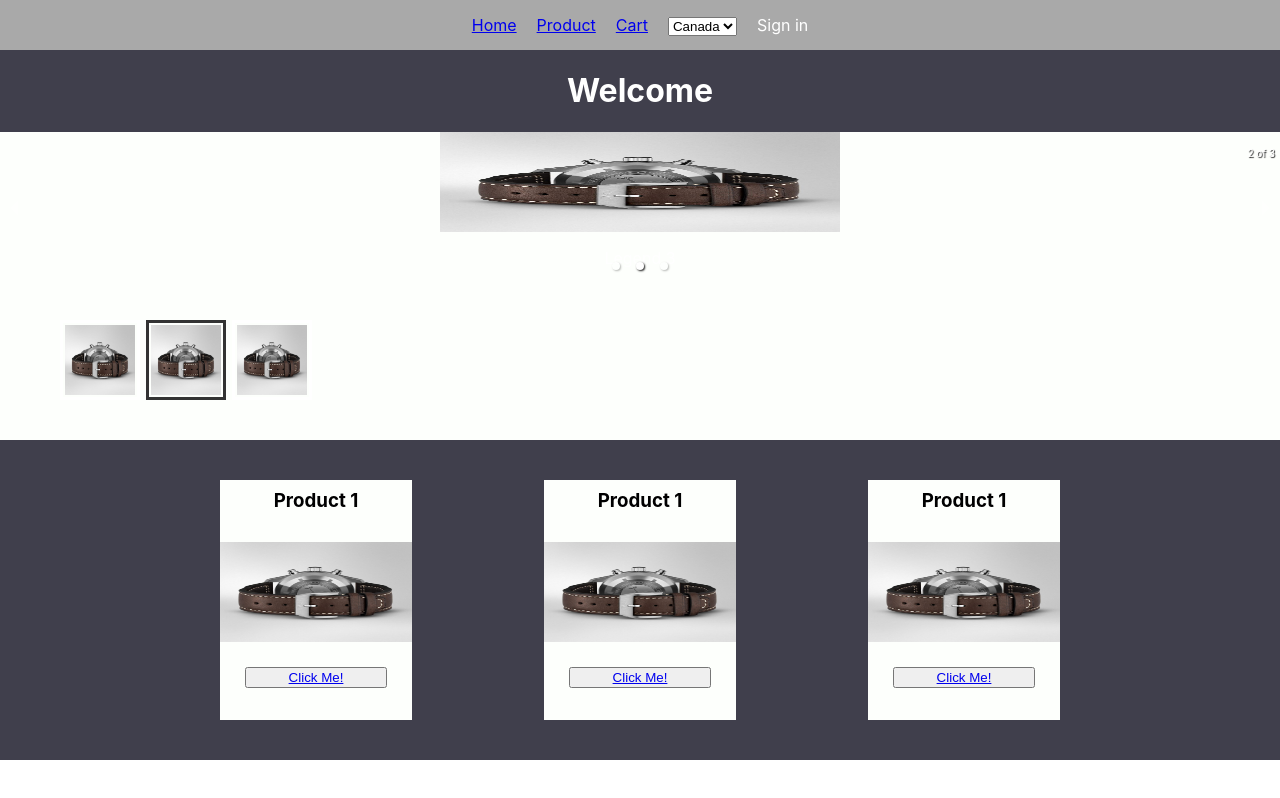
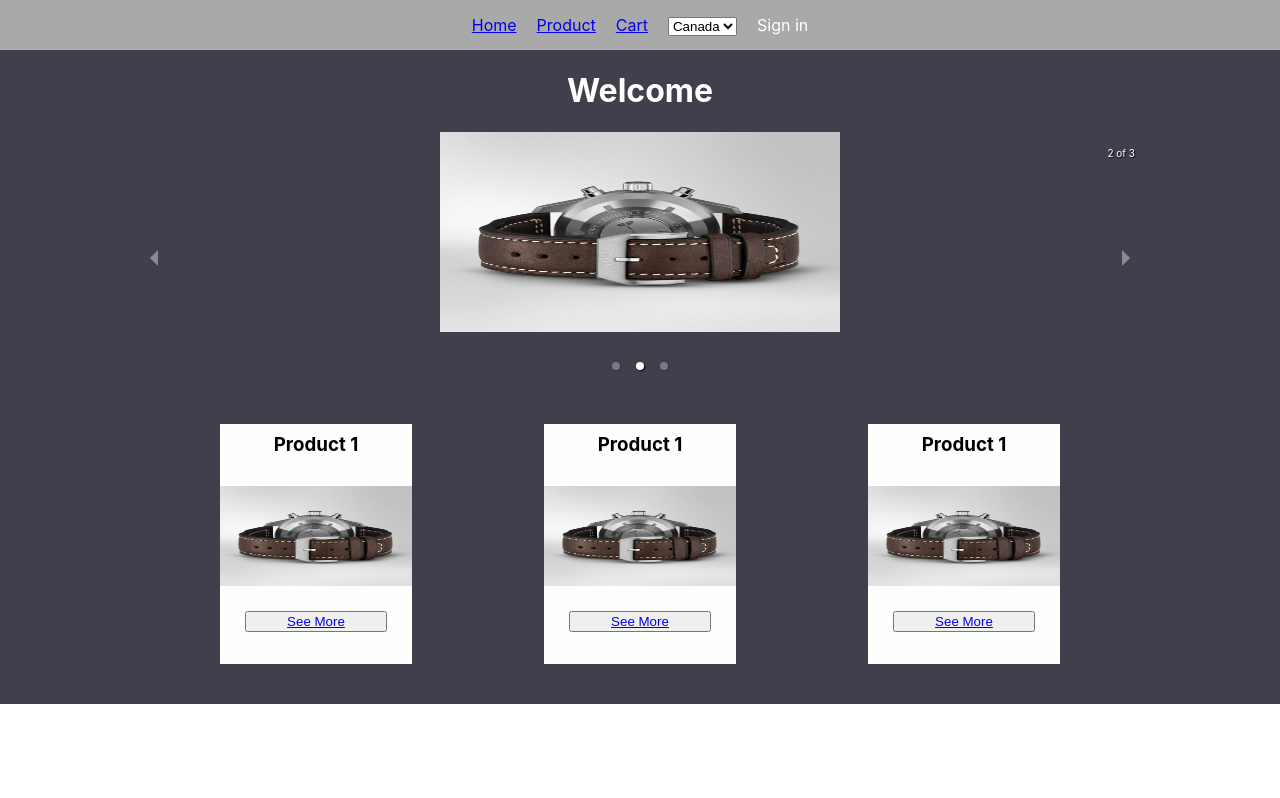
Before and after one commit to zeeshanjafri/webstore, a React (Create React App) app: page / in a window 1280 px wide. Built offline with nearby package versions, Linux system fonts and the light colour scheme.

Commit message:
Landing page modifications

```diff
--- a/src/Components/LandingPage/LandingPage.js
+++ b/src/Components/LandingPage/LandingPage.js
@@ -7,7 +7,7 @@ import { Carousel } from "react-responsive-carousel";
 
 const Homescreen = styled.div`
   display: flex;
-  justify-content: center;
+  align-items: center;
   flex-direction: column;
   background-color: #403f4c;
 
@@ -17,11 +17,16 @@ const Homescreen = styled.div`
 `;
 
 const StyledCarousel = styled(Carousel)`
-  background: #fdfffc;
+  // background: #fdfffc;
+  justify-content: center;
 
   img {
-    max-height: 100px;
+    max-height: 200px;
     max-width: 400px;
+  }
+
+  ul thumbs animated {
+    display: none;
   }
 `;
 
@@ -68,29 +73,27 @@ function LandingPage() {
         emulateTouch="true"
         infiniteLoop="true"
         useKeyboardArrows="true"
-        showThumbs="false"
+        showThumbs={false}
         width="100%"
         centerMode="true"
       >
         <div>
           <img src={img1} />
-          <p>Legend 3</p>
+          <p>Legend 1</p>
         </div>
         <div>
           <img src={img1} />
-          <p>Legend 3</p>
         </div>
         <div>
           <img src={img1} />
-          <p>Legend 3</p>
         </div>
       </StyledCarousel>
       <FeaturedProducts>
         <StyledPaper>
           <h3>Product 1</h3>
-          <img src={img1} max-width="10em" max-height="10em" />
+          <img src={img1} max-width="10em" max-height="18em" />
           <button type="button">
-            <a href="/product">Click Me!</a>
+            <a href="/product">See More</a>
           </button>
         </StyledPaper>
 
@@ -98,7 +101,7 @@ function LandingPage() {
           <h3>Product 1</h3>
           <img src={img1} max-width="10em" max-height="10em" />
           <button type="button">
-            <a href="/product">Click Me!</a>
+            <a href="/product">See More</a>
           </button>
         </StyledPaper>
 
@@ -106,7 +109,7 @@ function LandingPage() {
           <h3>Product 1</h3>
           <img src={img1} max-width="10em" max-height="10em" />
           <button type="button">
-            <a href="/product">Click Me!</a>
+            <a href="/product">See More</a>
           </button>
         </StyledPaper>
       </FeaturedProducts>
```
